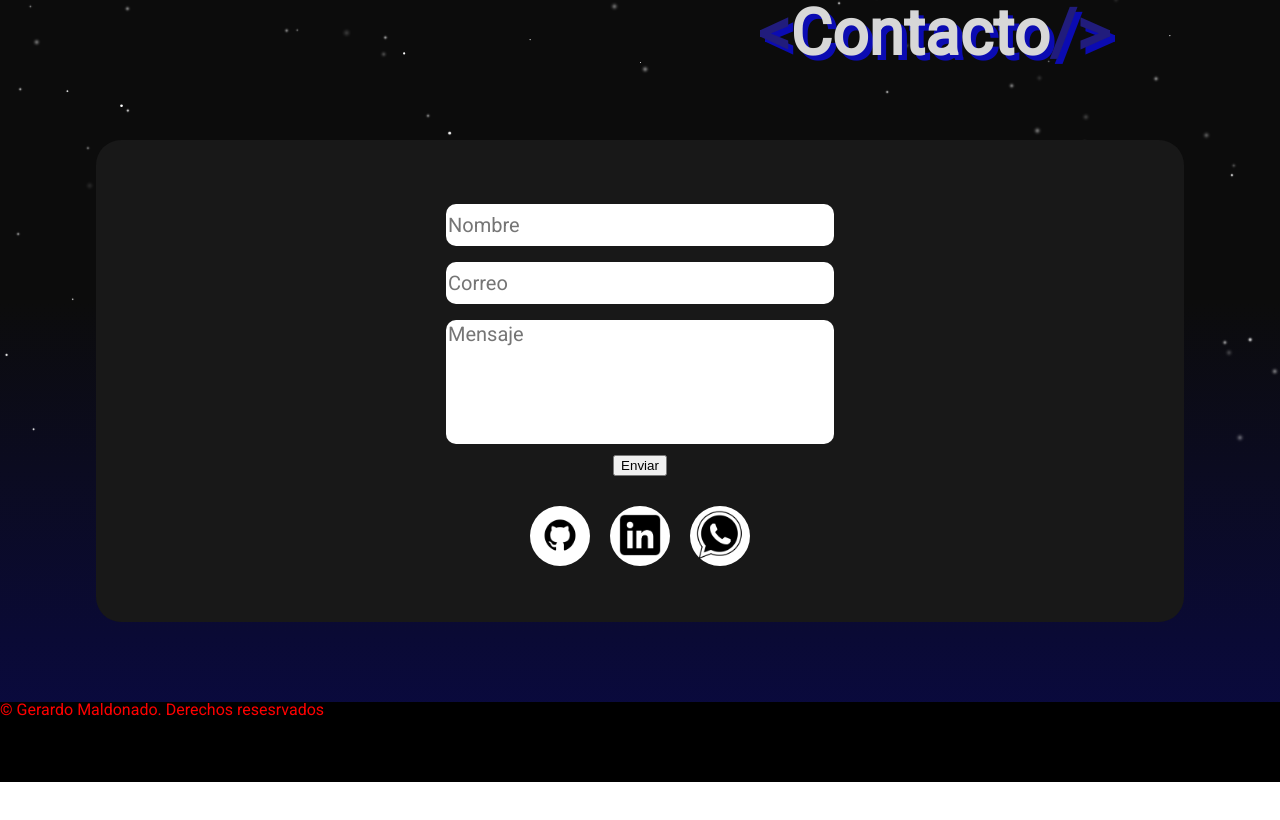
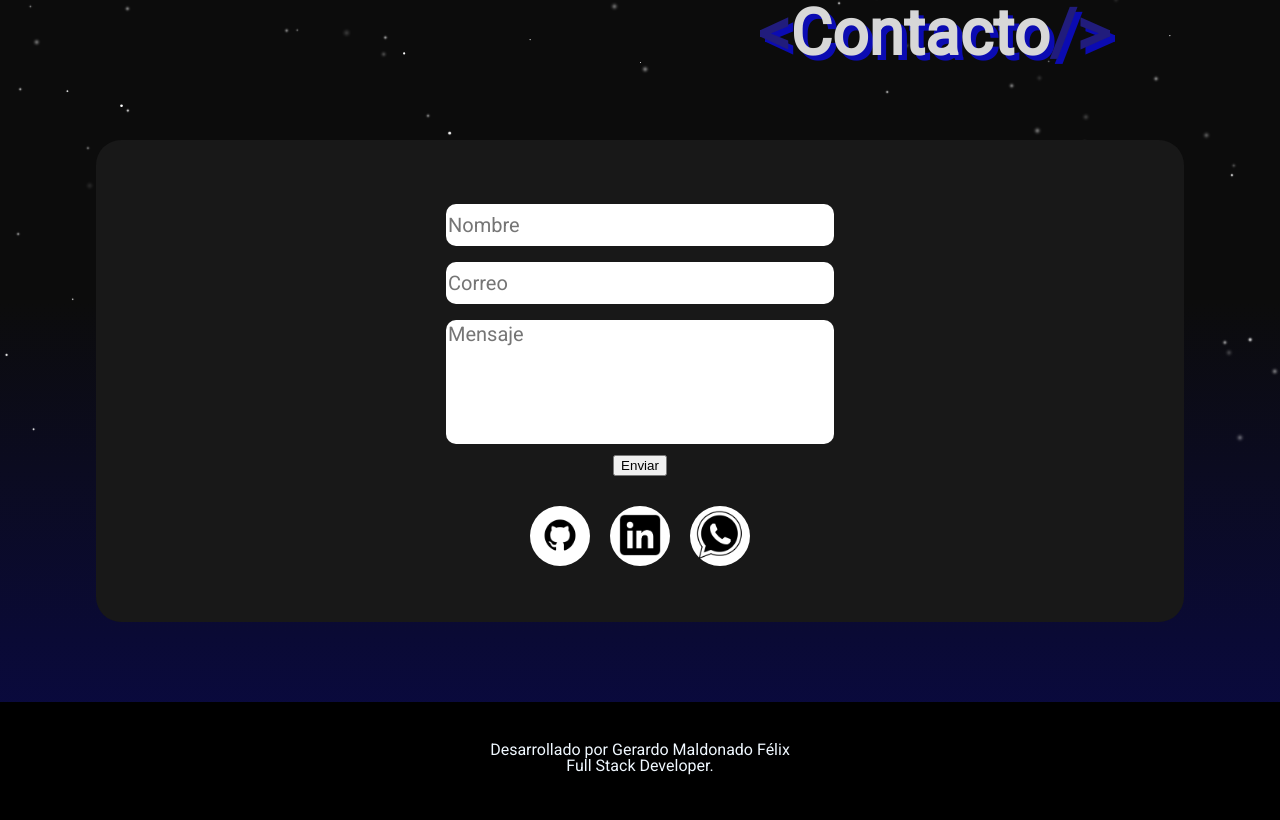
Before and after one commit to GeraMaldonado/miweb, a Vue app: page / in a window 1280 px wide. Shown: the part 2498-3318 px from the top of the page. Before the commit the page ends 3280 px from the top, so only its background shows below. Built offline with nearby package versions, Linux system fonts and the light colour scheme; no server answers.

Commit message:
Se cambio el contenido del footer y la posicion

```diff
--- a/src/App.vue
+++ b/src/App.vue
@@ -2,7 +2,7 @@
   <body>
     <Home/>
     <footer>
-      <p>&copy Gerardo Maldonado. Derechos resesrvados</p>
+      <p>Desarrollado por Gerardo Maldonado Félix</p><p>Full Stack Developer.</p>
     </footer>
   </body>
 </template>
@@ -25,11 +25,11 @@ footer{
   height: 10vh;
   width: 100vw;
   background-color: black;
-  color: red;
-  text-align: left;
+  color:aliceblue;
+  text-align: center;
   bottom: 0;
+  padding-top: 40px;
 }
-
 h1, h2, h3, h4 {
   text-wrap: balance;
 }
```
